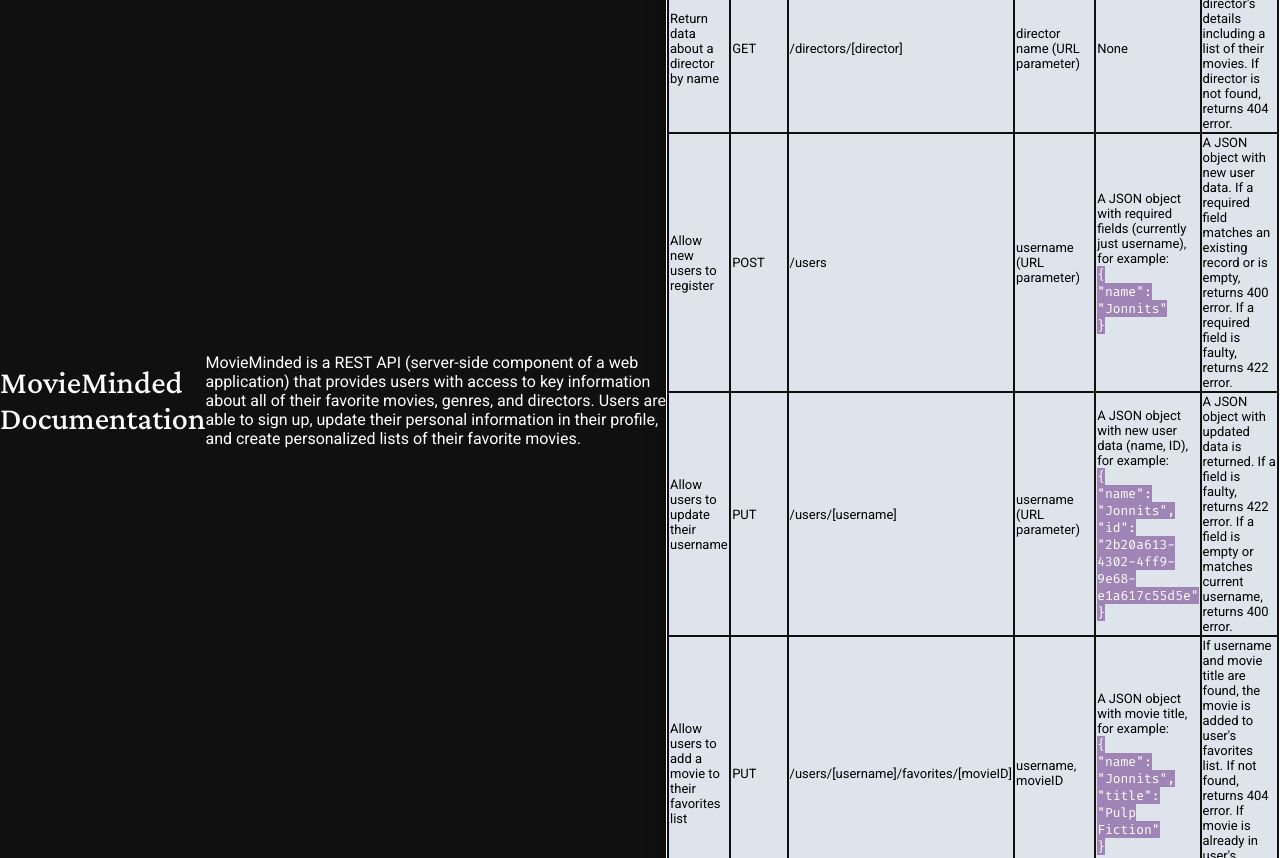
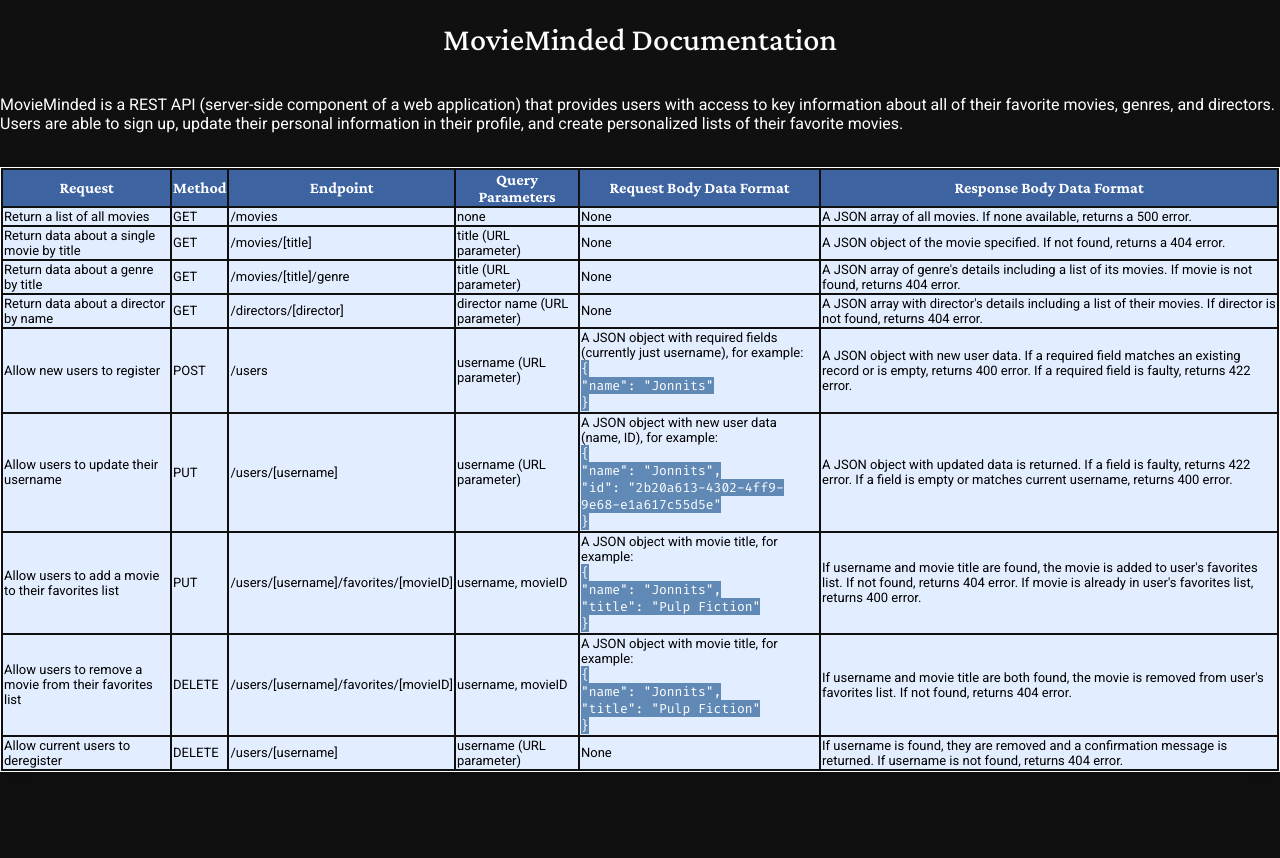
Before and after one commit to Jonnits/MovieMinded, a website: page public/documentation.html in a window 1280 px wide. Shown: the top 858 px of the page. After the commit the page ends 800 px from the top, so only its background shows below. Drawn offline with nearby package versions, Linux system fonts and the light colour scheme.

```diff
--- a/css/styles.css
+++ b/css/styles.css
@@ -1,8 +1,10 @@
 body {
     display: flex;
-    justify-content: center;
+    flex-direction: column;
     align-items: center;
-    height: 100vh;
+    justify-content: flex-start;
+    height: auto;
+    min-height: 100vh;
     margin: 0;
     background: #101010;
     color: #fff;
@@ -30,7 +32,7 @@
     font-optical-sizing: auto;
     font-weight: 400;
     font-style: normal;
-    background-color: #9f85b5;
+    background-color: #6189b6;
     color: #fff
 }
 
@@ -43,13 +45,13 @@
     font-family: "Crimson Pro", serif;
     font-size: medium;
     color: #fff;
-    background-color: #61789e;
+    background-color: #3d63a0;
 }
 
 td {
     font-family: "Roboto", serif;
     font-size: small;
-    background-color: #dfe4ec;
+    background-color: #e2edff;
     color: #000;
 }
 
```
Also changed, not shown: index.js (+5 -3 lines), public/documentation.html (+1 -0 lines).
